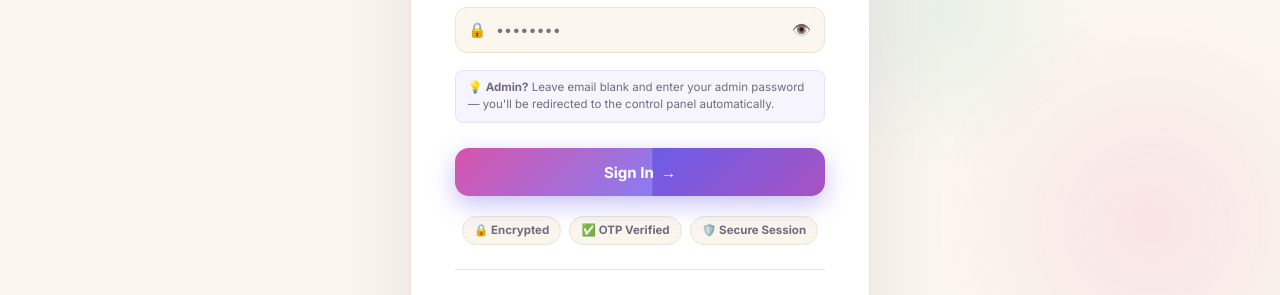
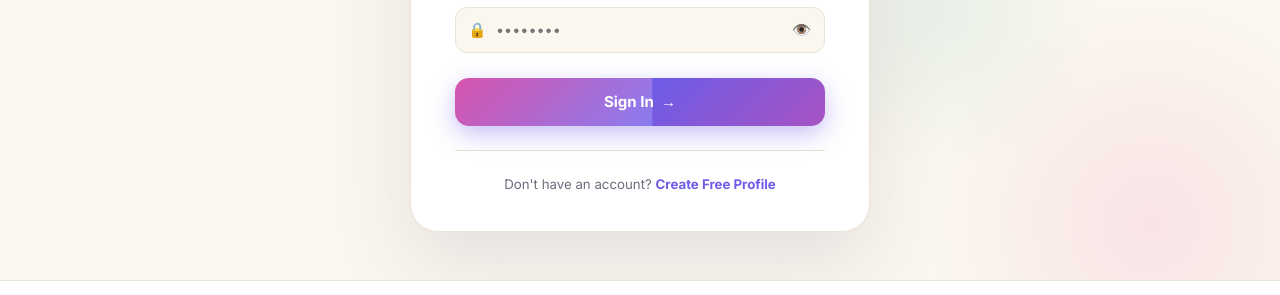
Before and after one commit to CodeStackLab/moodflip-website, a Next.js app: page /login in a window 1280 px wide. Shown: the part 467-762 px from the top of the page. Built offline with nearby package versions, Linux system fonts and the light colour scheme; no server answers.

Commit message:
Remove admin hint text and developer badges from login page

```diff
--- a/app/login/page.tsx
+++ b/app/login/page.tsx
@@ -379,10 +379,7 @@ export default function LoginPage() {
                     </div>
                   </div>
 
-                  {/* Hint */}
-                  <div className="lp-hint">
-                    💡 <strong>Admin?</strong> Leave email blank and enter your admin password — you&apos;ll be redirected to the control panel automatically.
-                  </div>
+                  {/* Submit Button */}
 
                   <button
                     id="login-submit-btn"
@@ -395,12 +392,7 @@ export default function LoginPage() {
                   </button>
                 </form>
 
-                {/* Trust badges */}
-                <div className="lp-trust">
-                  {['🔒 Encrypted', '✅ OTP Verified', '🛡️ Secure Session'].map(b => (
-                    <span key={b} className="lp-trust-badge">{b}</span>
-                  ))}
-                </div>
+
               </>
             )}
 
```
